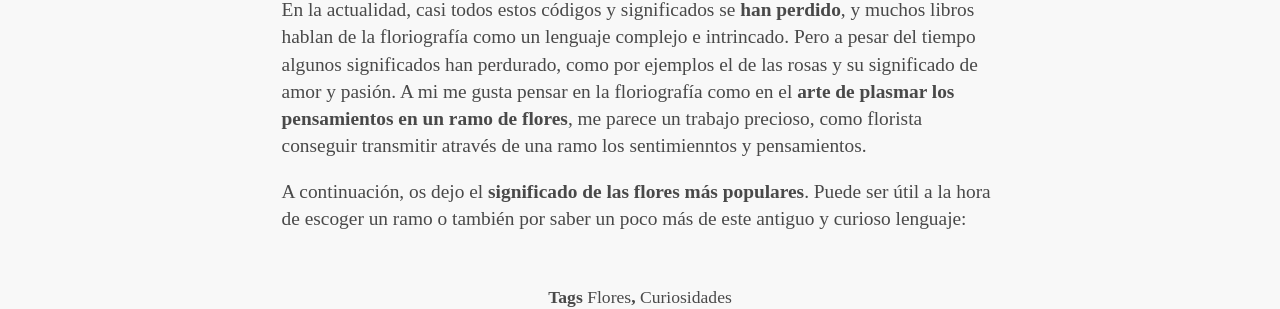
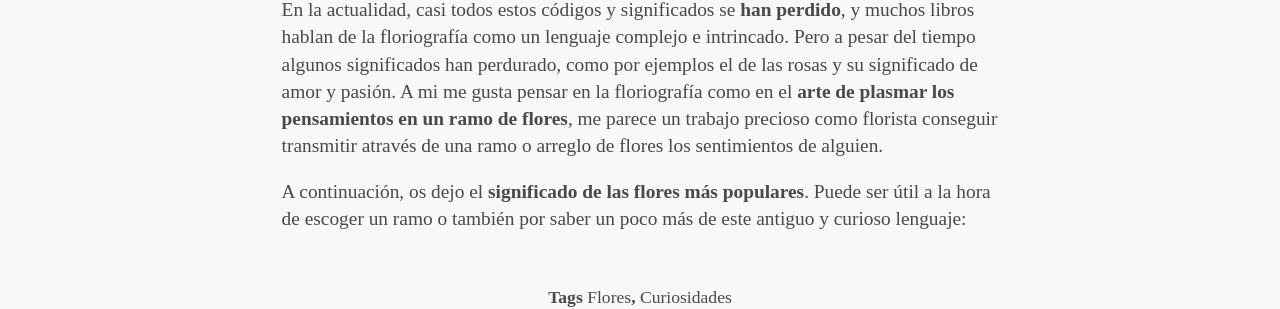
Before and after one commit to keyvanakbary/ramosilvestre.com, a Jekyll site: the page built from src/_posts/2018-09-01-El-significado-de-las-flores.md, in a window 1280 px wide and 900 px high, scrolled down 1113 px. Shown: the part 221-530 px from the top of the window. Built offline with Jekyll 4.4.1, drawn with Linux system fonts in a browser that asks for light colours; some web fonts are replaced.

Commit message:
Update 2018-09-01-El-significado-de-las-flores.md

```diff
--- a/src/_posts/2018-09-01-El-significado-de-las-flores.md
+++ b/src/_posts/2018-09-01-El-significado-de-las-flores.md
@@ -12,7 +12,7 @@ tags:
 
 Fue el rey Carlos II de Inglaterra en el siglo XVII, quien trajo e introdujo en Europa el arte y lenguaje de las flores, através de la recopilación de documentos desde Persia.
 
-En la actualidad, casi todos estos códigos y significados se **han perdido**, y muchos libros hablan de la floriografía como un lenguaje complejo e intrincado. Pero a pesar del tiempo algunos significados han perdurado, como por ejemplos el de las rosas y su significado de amor y pasión. A mi me gusta pensar en la floriografía como en  el **arte de plasmar los pensamientos en un ramo de flores**, me parece un trabajo precioso, como florista conseguir transmitir através de una ramo los sentimienntos y pensamientos.
+En la actualidad, casi todos estos códigos y significados se **han perdido**, y muchos libros hablan de la floriografía como un lenguaje complejo e intrincado. Pero a pesar del tiempo algunos significados han perdurado, como por ejemplos el de las rosas y su significado de amor y pasión. A mi me gusta pensar en la floriografía como en el **arte de plasmar los pensamientos en un ramo de flores**, me parece un trabajo precioso como florista conseguir transmitir através de una ramo o arreglo de flores los sentimientos de alguien.
 
 
 A continuación, os dejo el **significado de las flores más populares**. Puede ser útil a la hora de escoger un ramo o también por saber un poco más de este antiguo y curioso lenguaje:
```
Also changed, not shown: other parts of src/_posts/2018-09-01-El-significado-de-las-flores.md (+1 -1 lines).
